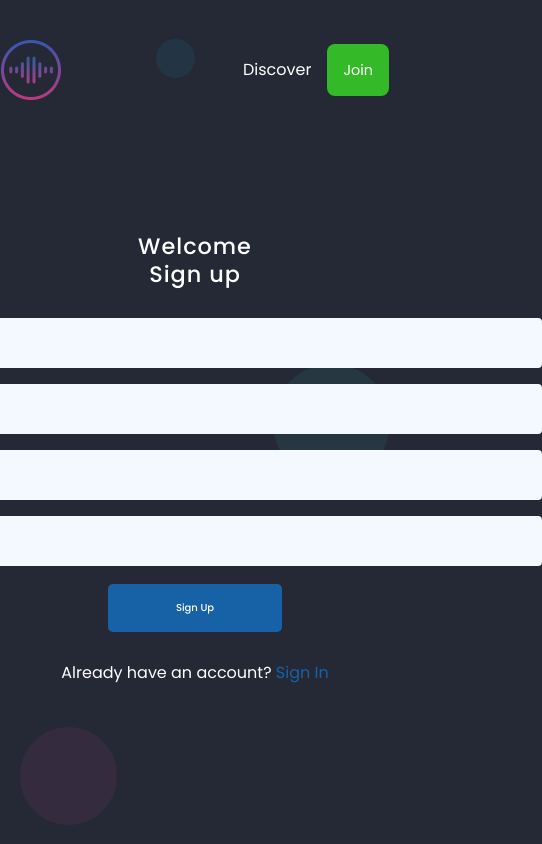
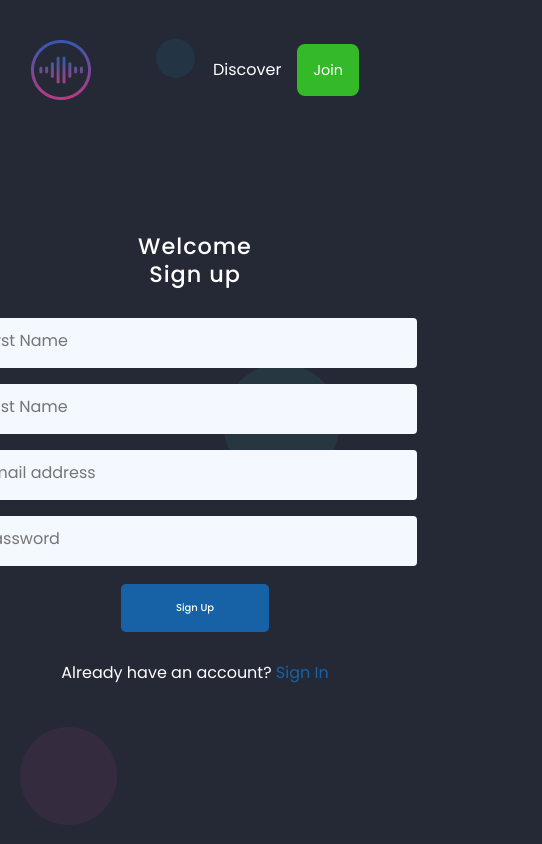
Before and after one commit to Fisayomiii/Music-Player, a React (Create React App) app: page /signup in a window 390 px wide. Shown: the whole page, 542 px wide, since content can reach past the window. Built offline with nearby package versions, Linux system fonts and the light colour scheme.

Commit message:
DDesigned the UI For the Signup

```diff
--- a/src/components/Home.css
+++ b/src/components/Home.css
@@ -134,6 +134,7 @@ body {
 .home-main-section .call-to-action {
     display: flex;
     flex-direction: column;
+    justify-content: center;
     align-items: center;
     margin: 1rem;
     align-self: center;
@@ -142,7 +143,9 @@ body {
 @media (max-width: 900px) {
     .main-header {
         display: flex;
-        gap: 150px;
+        justify-content: center;
+        align-items: center;
+        gap: 90px;
     }
 
     .home-main-section .img-wrapper {
@@ -187,8 +190,8 @@ body {
     justify-content: center;
     z-index: 5;
     margin: 8px;
-    width: 200%;
-    padding: 10px 0 15px 15px;
+    width: 150%;
+    padding: 10px 0 15px 10px;
     color: #000000;
     border-radius: 4px;
     background-color: #f4f8ff;
@@ -254,6 +257,6 @@ body {
     border-radius: 50%;
     background-color: rgba(52, 178, 157, 0.1);
     bottom: 20;
-    right: 0px;
+    right: 50px;
     z-index: 1;
 }
```
